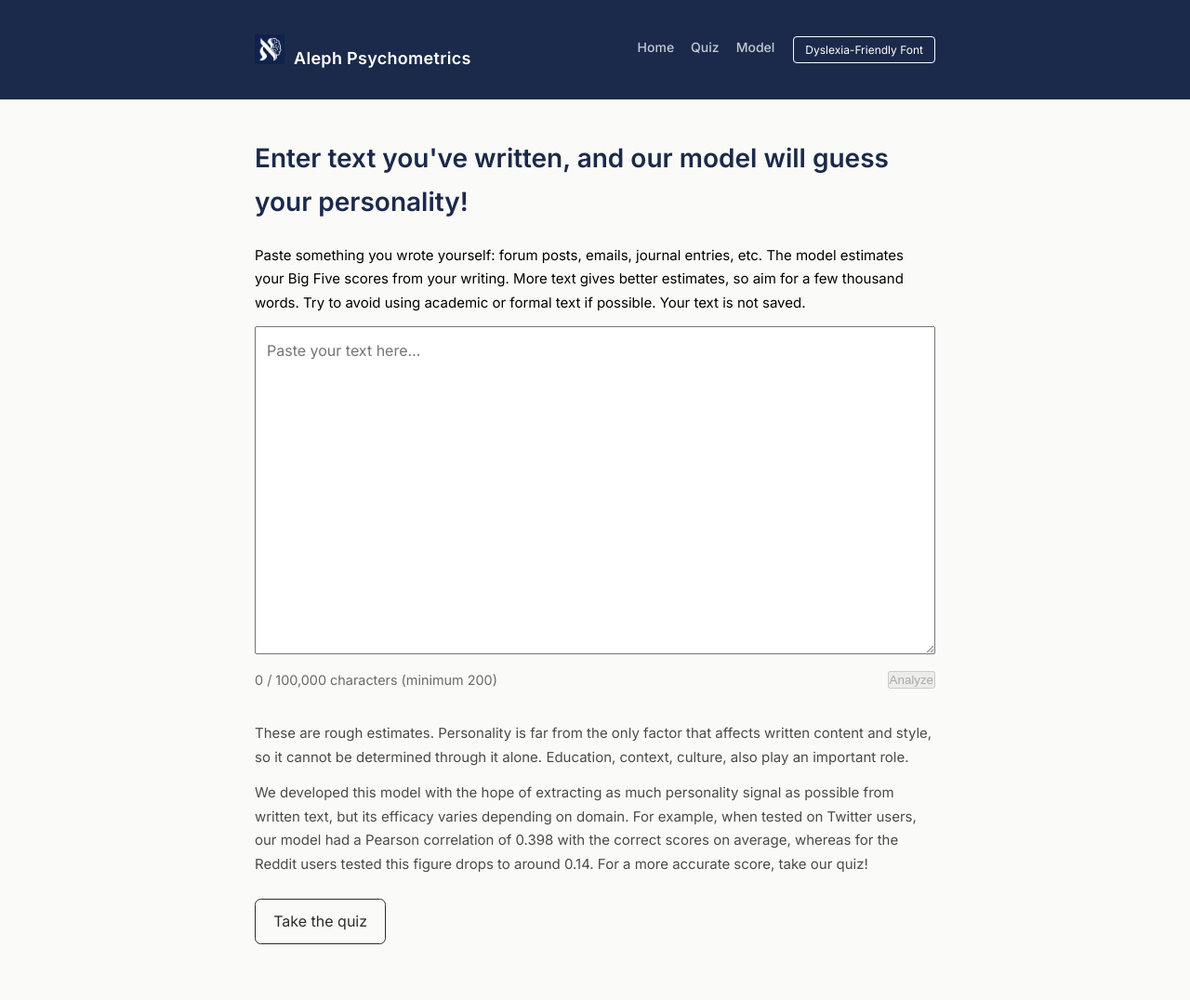
After one commit to O-Nicolinho/AlephPsychometrics, a Python web app: template templates/analyze.html in a window 1280 px wide. The commit adds this page. Shown: the whole page at 93% size. Run offline with Jinja, Linux system fonts and the light colour scheme; the template is opened without the code that fills it, so the values that code supplies are empty; some web fonts are replaced.

Commit message:
Added model to the site

```diff
--- a/app/main.py
+++ b/app/main.py
@@ -4,6 +4,7 @@ from fastapi.responses import JSONResponse
 from slowapi.errors import RateLimitExceeded
 from app.database import engine, Base
 from app.routes.quiz import router as quiz_router, limiter
+from app.routes.analyze import router as analyze_router
 
 import app.models
 
@@ -18,3 +19,4 @@ async def rate_limit_handler(request, exc):
 
 app.mount("/static", StaticFiles(directory="static"), name="static")
 app.include_router(quiz_router)
+app.include_router(analyze_router)
--- /dev/null
+++ b/templates/analyze.html
@@ -0,0 +1,125 @@
+{% extends "base.html" %}
+{% block content %}
+<section class="analyze">
+  <h1>Enter text you've written, and our model will guess your personality!</h1>
+  <p>Paste something you wrote yourself: forum posts, emails, journal entries, etc. The model estimates your
+     Big Five scores from your writing. More text gives better estimates, so aim for a few thousand words.
+     Try to avoid using academic or formal text if possible.
+     Your text is not saved.</p>
+
+  <form id="analyze-form">
+    <textarea id="text" rows="12" maxlength="100000" placeholder="Paste your text here…"></textarea>
+    <div class="analyze-row">
+      <span id="count" class="analyze-muted">0 / 100,000 characters (minimum 200)</span>
+      <button id="submit" type="submit" disabled>Analyze</button>
+    </div>
+  </form>
+
+  <p id="status" role="status"></p>
+
+  <div id="results" hidden>
+    <div id="bars"></div>
+    <p id="truncated" class="analyze-muted" hidden>
+      Your text was longer than the model can read (about 12,000 words), so only the first part was used.
+    </p>
+  </div>
+
+  <div class="analyze-muted analyze-caveat">
+    <p>These are rough estimates. Personality is far from the only factor that affects written content and style, so it cannot be determined through it alone. Education, context, culture, also play an important role.</p>
+    <p>We developed this model with the hope of extracting as much personality signal as possible from written text, but its efficacy varies depending on domain. For example, when tested on Twitter users, our model had a Pearson correlation of 0.398 with the correct scores on average, whereas for the Reddit users tested this figure drops to around 0.14.
+       For a more accurate score, take our quiz!</p>
+  </div>
+  <a href="/quiz" class="analyze-quiz-btn">Take the quiz</a>
+</section>
+
+<style>
+  .analyze-quiz-btn { display: inline-block; margin-top: .75rem; padding: .6rem 1.2rem; border-radius: .4rem; border: 1px solid currentColor; color: inherit; text-decoration: none; }
+  .analyze-quiz-btn:hover { opacity: .8; }
+  .analyze textarea { width: 100%; box-sizing: border-box; padding: .75rem; font: inherit; resize: vertical; }
+  .analyze-row { display: flex; justify-content: space-between; align-items: center; gap: 1rem; margin-top: .5rem; flex-wrap: wrap; }
+  .analyze-muted { opacity: .7; font-size: .9rem; }
+  .analyze-caveat { margin-top: 2rem; }
+  .bar-row { margin: .9rem 0; }
+  .bar-label { display: flex; justify-content: space-between; margin-bottom: .25rem; }
+  .bar-track { height: .7rem; border-radius: .35rem; background: rgba(127,127,127,.2); overflow: hidden; }
+  .bar-fill { height: 100%; width: 0; background: currentColor; transition: width .6s ease; }
+</style>
+
+<script>
+  const MIN = 200;
+  const TRAITS = ["openness", "conscientiousness", "extraversion", "agreeableness", "neuroticism"];
+  const COLORS = {
+    openness: "#8b5cf6",          // violet
+    conscientiousness: "#3b82f6", // blue
+    extraversion: "#f59e0b",      // amber
+    agreeableness: "#10b981",     // green
+    neuroticism: "#ef4444",       // red
+  };
+  const form = document.getElementById("analyze-form");
+  const textEl = document.getElementById("text");
+  const countEl = document.getElementById("count");
+  const btn = document.getElementById("submit");
+  const statusEl = document.getElementById("status");
+  const results = document.getElementById("results");
+  const bars = document.getElementById("bars");
+  const truncEl = document.getElementById("truncated");
+
+  // live character counter + enable the button only once there's enough text
+  textEl.addEventListener("input", () => {
+    const n = textEl.value.trim().length;
+    countEl.textContent = `${n.toLocaleString()} / 100,000 characters` + (n < MIN ? ` (minimum ${MIN})` : "");
+    btn.disabled = n < MIN;
+  });
+
+  form.addEventListener("submit", async (e) => {
+    e.preventDefault();                      // stop the browser doing a normal form submit / page reload
+    btn.disabled = true;
+    results.hidden = true;
+    statusEl.textContent = "Analyzing… this can take up to a minute.";
+    try {
+      const resp = await fetch("/api/analyze", {
+        method: "POST",
+        headers: { "Content-Type": "application/json" },
+        body: JSON.stringify({ text: textEl.value }),
+      });
+      const data = await resp.json().catch(() => ({}));
+      if (!resp.ok) {
+        statusEl.textContent = errorMessage(resp.status, data);
+        return;
+      }
+      showResults(data);
+      statusEl.textContent = "";
+    } catch {
+      statusEl.textContent = "Couldn't reach the server. Check your connection and try again.";
+    } finally {
+      btn.disabled = textEl.value.trim().length < MIN;
+    }
+  });
+
+  function errorMessage(status, data) {
+    // your routes send a sentence; Pydantic's 422 sends a list, so replace that with our own message
+    if (typeof data.detail === "string") return data.detail;
+    if (status === 422) return "Please enter between 200 and 100,000 characters.";
+    return "Something went wrong. Please try again.";
+  }
+
+  function showResults(data) {
+    bars.replaceChildren();
+    for (const trait of TRAITS) {
+      const score = Math.round(data[trait]);
+      const row = document.createElement("div");
+      row.className = "bar-row";
+      row.innerHTML = `<div class="bar-label"><span></span><strong></strong></div>
+                       <div class="bar-track"><div class="bar-fill"></div></div>`;
+      row.querySelector("span").textContent = trait[0].toUpperCase() + trait.slice(1);
+      row.querySelector("strong").textContent = score;
+      row.querySelector("strong").style.color = COLORS[trait];
+      row.querySelector(".bar-fill").style.background = COLORS[trait];
+      bars.appendChild(row);
+      requestAnimationFrame(() => { row.querySelector(".bar-fill").style.width = score + "%"; });
+    }
+    truncEl.hidden = !data.truncated;
+    results.hidden = false;
+  }
+</script>
+{% endblock %}
--- a/templates/base.html
+++ b/templates/base.html
@@ -36,6 +36,8 @@
             display: flex;
             justify-content: space-between;
             align-items: center;
+            flex-wrap: wrap;
+            gap: 12px;
         }
 
         .navbar h2 {
@@ -43,6 +45,37 @@
             font-size: 18px;
             font-weight: 700;
             letter-spacing: 0.3px;
+        }
+
+        .nav-right {
+            display: flex;
+            align-items: center;
+            gap: 20px;
+            flex-wrap: wrap;
+        }
+
+        .nav-links {
+            display: flex;
+            gap: 18px;
+        }
+
+        .nav-links a {
+            color: rgba(255, 255, 255, 0.75);
+            text-decoration: none;
+            font-size: 14px;
+            font-weight: 500;
+            padding-bottom: 2px;
+            border-bottom: 2px solid transparent;
+            transition: color 0.15s;
+        }
+
+        .nav-links a:hover {
+            color: #ffffff;
+        }
+
+        .nav-links a.active {
+            color: #ffffff;
+            border-bottom-color: #ffffff;
         }
 
         .font-toggle {
@@ -263,13 +296,21 @@
     {% block extra_css %}{% endblock %}
 </head>
 <body>
+    {% set path = request.url.path if request else "" %}
     <div class="navbar">
         <div class="navbar-inner">
             <a href="/" style="display: flex; align-items: center; gap: 10px; text-decoration: none;">
                 <img src="/static/logo.png" alt="Aleph" style="height: 32px; width: 32px;">
                 <h2>Aleph Psychometrics</h2>
             </a>
+            <div class="nav-right">
+                <nav class="nav-links">
+                    <a href="/" class="{{ 'active' if path == '/' }}">Home</a>
+                    <a href="/quiz" class="{{ 'active' if path.startswith('/quiz') }}">Quiz</a>
+                    <a href="/analyze" class="{{ 'active' if path.startswith('/analyze') }}">Model</a>
+                </nav>
                 <button id="font-toggle" class="font-toggle" onclick="toggleFont()">Dyslexia-Friendly Font</button>
+            </div>
         </div>
     </div>
     <div class="container">
```
Also changed, not shown: app/routes/analyze.py (added, +55 -0 lines), app/routes/quiz.py (+12 -1 lines), model-api/main.py (+28 -1 lines), templates/home.html (+36 -21 lines), 2 other files. Lines whose indentation alone changed are shown as unchanged.
